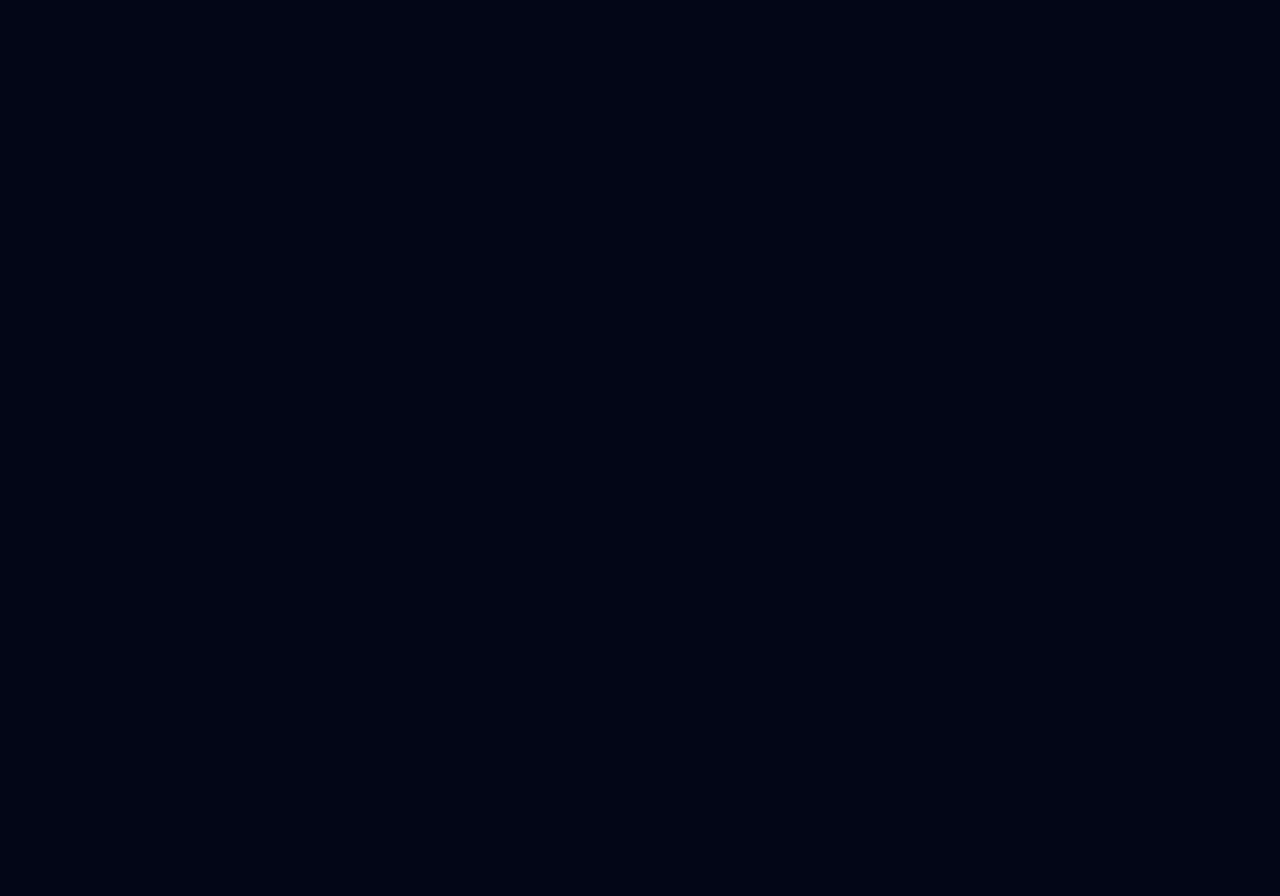
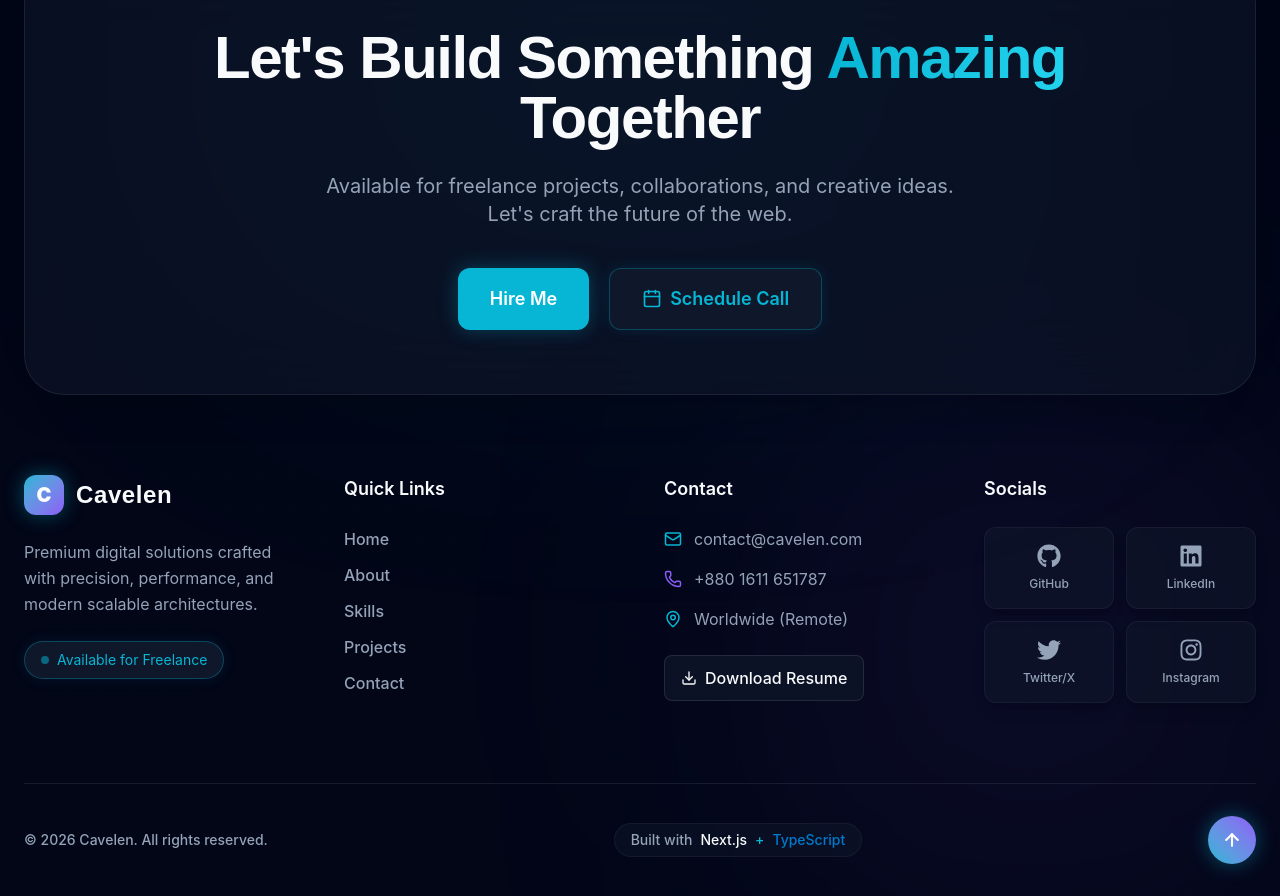
Before and after one commit to sabbir-hossain-dev/CavelenUpdate, a Next.js app: page / in a window 1280 px wide. Shown: the part 11017-11913 px from the top of the page. Before the commit the page ends 10884 px from the top, so only its background shows below. Built offline with nearby package versions, Linux system fonts and the light colour scheme.

Commit message:
feat: add footer section

```diff
--- a/src/app/page.tsx
+++ b/src/app/page.tsx
@@ -7,6 +7,7 @@ import Projects from "@/sections/Projects";
 import Experience from "@/sections/Experience";
 import Certifications from "@/sections/Certifications";
 import Contact from "@/sections/Contact";
+import Footer from "@/components/Footer";
 
 
 export default function Home() {
@@ -21,6 +22,7 @@ export default function Home() {
       <Experience />
       <Certifications />
       <Contact />
+      <Footer />
     </main>
   );
 }
--- /dev/null
+++ b/src/components/Footer.tsx
@@ -0,0 +1,161 @@
+"use client";
+import { motion } from "framer-motion";
+import { Mail, MapPin, Download, ArrowUp, Calendar, Phone } from "lucide-react";
+import { FaGithub, FaLinkedin, FaTwitter, FaInstagram, FaWhatsapp } from "react-icons/fa";
+
+export default function Footer() {
+  const scrollToTop = () => {
+    window.scrollTo({ top: 0, behavior: "smooth" });
+  };
+
+  const currentYear = new Date().getFullYear();
+
+  return (
+    <footer className="relative bg-[#020617] pt-24 pb-8 overflow-hidden font-['Inter',sans-serif]">
+
+      {/* Background Effects */}
+      <div className="absolute inset-0 bg-[linear-gradient(to_right,#ffffff05_1px,transparent_1px),linear-gradient(to_bottom,#ffffff05_1px,transparent_1px)] bg-[size:32px_32px] opacity-20" />
+      <div className="absolute top-0 left-1/2 w-[800px] h-[400px] bg-[#06B6D4]/10 rounded-full blur-[150px] -translate-x-1/2 pointer-events-none" />
+      <div className="absolute bottom-0 right-0 w-[500px] h-[500px] bg-[#8B5CF6]/10 rounded-full blur-[150px] pointer-events-none" />
+
+      {/* Top Glow Divider */}
+      <div className="absolute top-0 left-0 w-full h-px bg-gradient-to-r from-transparent via-[#06B6D4]/50 to-transparent shadow-[0_0_20px_rgba(6,182,212,0.5)]" />
+
+      <div className="max-w-7xl mx-auto px-6 relative z-10">
+
+        {/* --- Top CTA Area --- */}
+        <motion.div
+          initial={{ opacity: 0, y: 30 }}
+          whileInView={{ opacity: 1, y: 0 }}
+          viewport={{ once: true }}
+          transition={{ duration: 0.8 }}
+          className="bg-[rgba(15,23,42,0.6)] backdrop-blur-2xl border border-[rgba(255,255,255,0.08)] rounded-[2.5rem] p-10 md:p-16 text-center mb-20 shadow-[0_10px_40px_rgba(0,0,0,0.2)] relative overflow-hidden group"
+        >
+          <div className="absolute inset-0 bg-gradient-to-b from-[#06B6D4]/5 to-transparent opacity-0 group-hover:opacity-100 transition-opacity duration-700" />
+
+          <h2 className="text-4xl md:text-5xl lg:text-6xl font-bold text-[#F8FAFC] font-['Space_Grotesk',sans-serif] mb-6 tracking-tight relative z-10">
+            Let's Build Something <span className="text-transparent bg-clip-text bg-gradient-to-r from-[#06B6D4] to-[#22D3EE]">Amazing</span> Together
+          </h2>
+          <p className="text-[#94A3B8] text-lg md:text-xl max-w-2xl mx-auto mb-10 relative z-10">
+            Available for freelance projects, collaborations, and creative ideas. Let's craft the future of the web.
+          </p>
+
+          <div className="flex flex-col sm:flex-row justify-center gap-5 relative z-10">
+            <motion.button
+              whileHover={{ scale: 1.05, y: -2 }}
+              whileTap={{ scale: 0.95 }}
+              className="bg-[#06B6D4] hover:bg-[#0891B2] text-white px-8 py-4 rounded-xl font-semibold transition-all shadow-[0_0_20px_rgba(6,182,212,0.3)] hover:shadow-[0_0_30px_rgba(6,182,212,0.5)] text-lg"
+            >
+              Hire Me
+            </motion.button>
+            <motion.button
+              whileHover={{ scale: 1.05, y: -2 }}
+              whileTap={{ scale: 0.95 }}
+              className="bg-[#0F172A] border border-[#06B6D4]/30 text-[#06B6D4] hover:bg-[#06B6D4]/10 px-8 py-4 rounded-xl font-semibold transition-all shadow-[0_0_15px_rgba(6,182,212,0.1)] text-lg flex items-center justify-center gap-2"
+            >
+              <Calendar size={20} /> Schedule Call
+            </motion.button>
+          </div>
+        </motion.div>
+
+        {/* --- Main Footer Bento Grid --- */}
+        <div className="grid grid-cols-1 md:grid-cols-2 lg:grid-cols-4 gap-12 mb-20">
+
+          {/* Col 1: Brand Info */}
+          <motion.div initial={{ opacity: 0, y: 20 }} whileInView={{ opacity: 1, y: 0 }} viewport={{ once: true }} className="flex flex-col gap-6">
+            <div className="flex items-center gap-3 cursor-pointer" onClick={scrollToTop}>
+              <div className="w-10 h-10 bg-gradient-to-br from-[#06B6D4] to-[#8B5CF6] rounded-xl flex items-center justify-center text-white font-black text-xl shadow-[0_0_20px_rgba(6,182,212,0.4)]">C</div>
+              <span className="text-2xl font-bold text-[#F8FAFC] tracking-wide font-['Space_Grotesk',sans-serif]">Cavelen</span>
+            </div>
+            <p className="text-[#94A3B8] leading-relaxed">
+              Premium digital solutions crafted with precision, performance, and modern scalable architectures.
+            </p>
+            <div className="inline-flex items-center gap-2 px-4 py-2 rounded-full bg-[#0F172A] border border-[#06B6D4]/30 text-[#06B6D4] text-sm w-fit shadow-[0_0_15px_rgba(6,182,212,0.1)]">
+              <span className="w-2 h-2 rounded-full bg-[#06B6D4] animate-pulse" />
+              Available for Freelance
+            </div>
+          </motion.div>
+
+          {/* Col 2: Quick Links */}
+          <motion.div initial={{ opacity: 0, y: 20 }} whileInView={{ opacity: 1, y: 0 }} viewport={{ once: true }} transition={{ delay: 0.1 }} className="flex flex-col gap-6">
+            <h4 className="text-[#F8FAFC] font-semibold text-lg">Quick Links</h4>
+            <div className="flex flex-col gap-3">
+              {["Home", "About", "Skills", "Projects", "Contact"].map((link) => (
+                <a key={link} href={`#${link.toLowerCase()}`} className="text-[#94A3B8] hover:text-[#06B6D4] hover:translate-x-2 transition-all duration-300 w-fit font-medium">
+                  {link}
+                </a>
+              ))}
+            </div>
+          </motion.div>
+
+          {/* Col 3: Contact Info */}
+          <motion.div initial={{ opacity: 0, y: 20 }} whileInView={{ opacity: 1, y: 0 }} viewport={{ once: true }} transition={{ delay: 0.2 }} className="flex flex-col gap-6">
+            <h4 className="text-[#F8FAFC] font-semibold text-lg">Contact</h4>
+            <div className="flex flex-col gap-4">
+              <a href="mailto:contact@cavelen.com" className="flex items-center gap-3 text-[#94A3B8] hover:text-[#22D3EE] transition-colors group">
+                <Mail size={18} className="text-[#06B6D4] group-hover:scale-110 transition-transform" /> contact@cavelen.com
+              </a>
+              <a href="tel:+8801611651787" className="flex items-center gap-3 text-[#94A3B8] hover:text-[#22D3EE] transition-colors group">
+                <Phone size={18} className="text-[#8B5CF6] group-hover:scale-110 transition-transform" /> +880 1611 651787
+              </a>
+              <div className="flex items-center gap-3 text-[#94A3B8]">
+                <MapPin size={18} className="text-[#06B6D4]" /> Worldwide (Remote)
+              </div>
+              <button className="flex items-center gap-2 text-[#F8FAFC] bg-[rgba(15,23,42,0.7)] border border-white/10 hover:border-[#06B6D4]/50 hover:bg-[#06B6D4]/10 px-4 py-2.5 rounded-lg transition-all duration-300 w-fit mt-2 font-medium">
+                <Download size={16} /> Download Resume
+              </button>
+            </div>
+          </motion.div>
+
+          {/* Col 4: Social Glass Cards */}
+          <motion.div initial={{ opacity: 0, y: 20 }} whileInView={{ opacity: 1, y: 0 }} viewport={{ once: true }} transition={{ delay: 0.3 }} className="flex flex-col gap-6">
+            <h4 className="text-[#F8FAFC] font-semibold text-lg">Socials</h4>
+            <div className="grid grid-cols-2 gap-3">
+              {[
+                { icon: FaGithub, name: "GitHub" },
+                { icon: FaLinkedin, name: "LinkedIn" },
+                { icon: FaTwitter, name: "Twitter/X" },
+                { icon: FaInstagram, name: "Instagram" }
+              ].map((social, index) => {
+                const Icon = social.icon;
+                return (
+                  <motion.a
+                    key={index}
+                    href="#"
+                    whileHover={{ scale: 1.05, y: -4 }}
+                    className="flex flex-col items-center justify-center gap-2 bg-[rgba(15,23,42,0.6)] border border-white/5 p-4 rounded-xl hover:border-[#06B6D4]/40 hover:bg-[#0F172A] transition-all group shadow-lg hover:shadow-[0_0_20px_rgba(6,182,212,0.2)]"
+                  >
+                    <Icon size={24} className="text-[#94A3B8] group-hover:text-[#06B6D4] transition-colors" />
+                    <span className="text-[#94A3B8] group-hover:text-[#F8FAFC] text-xs font-medium">{social.name}</span>
+                  </motion.a>
+                );
+              })}
+            </div>
+          </motion.div>
+
+        </div>
+
+        {/* --- Bottom Bar --- */}
+        <div className="pt-8 border-t border-[rgba(255,255,255,0.08)] flex flex-col md:flex-row items-center justify-between gap-6 relative">
+          <p className="text-[#94A3B8] text-sm text-center md:text-left font-medium">
+            © {currentYear} Cavelen. All rights reserved.
+          </p>
+
+          <p className="text-[#94A3B8] text-sm flex items-center gap-2 font-medium bg-[rgba(15,23,42,0.5)] px-4 py-1.5 rounded-full border border-white/5">
+            Built with <span className="text-[#F8FAFC]">Next.js</span> <span className="text-[#06B6D4]">+</span> <span className="text-[#007ACC]">TypeScript</span>
+          </p>
+
+          <motion.button
+            onClick={scrollToTop}
+            whileHover={{ scale: 1.1, y: -4 }}
+            whileTap={{ scale: 0.9 }}
+            className="w-12 h-12 rounded-full bg-gradient-to-tr from-[#06B6D4] to-[#8B5CF6] flex items-center justify-center text-white shadow-[0_0_20px_rgba(6,182,212,0.4)] hover:shadow-[0_0_30px_rgba(139,92,246,0.6)] transition-all absolute right-0 -top-6 md:relative md:top-0"
+          >
+            <ArrowUp size={20} strokeWidth={2.5} />
+          </motion.button>
+        </div>
+
+      </div>
+    </footer>
+  );
+}
```
